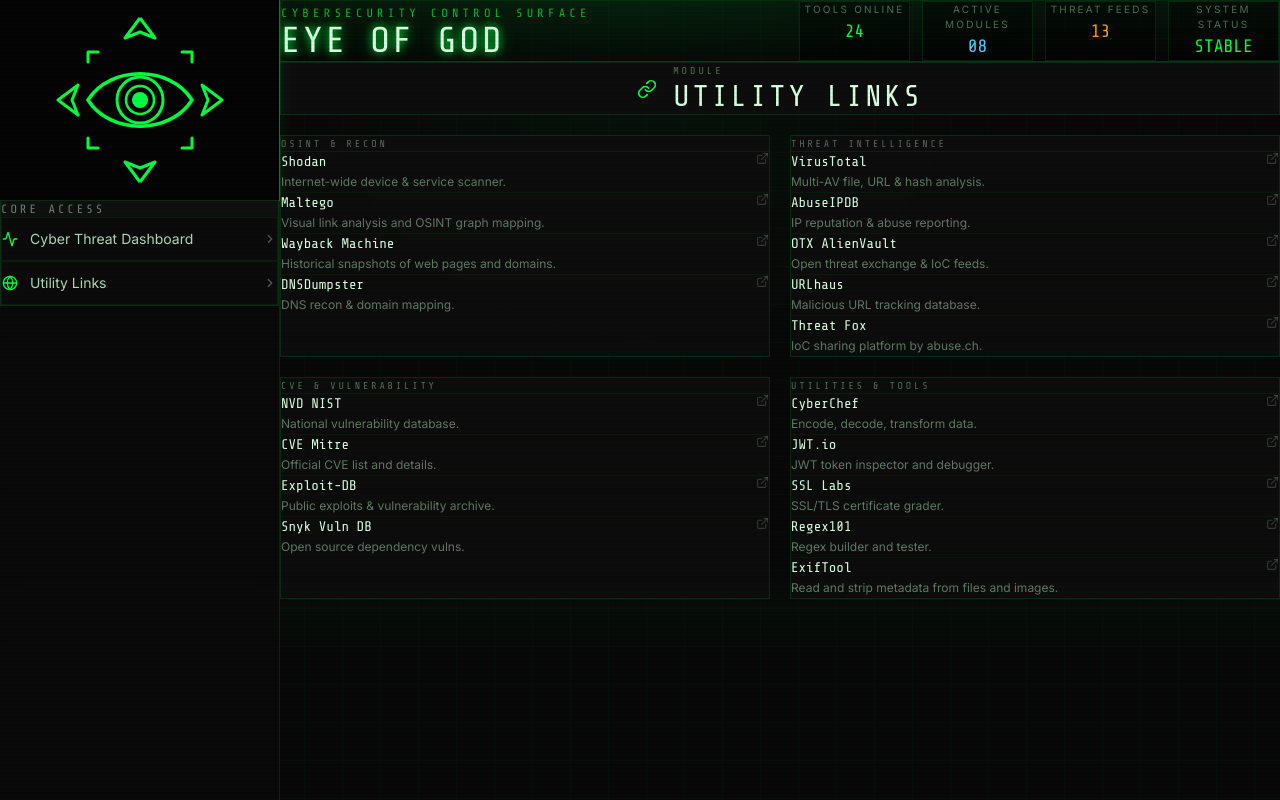
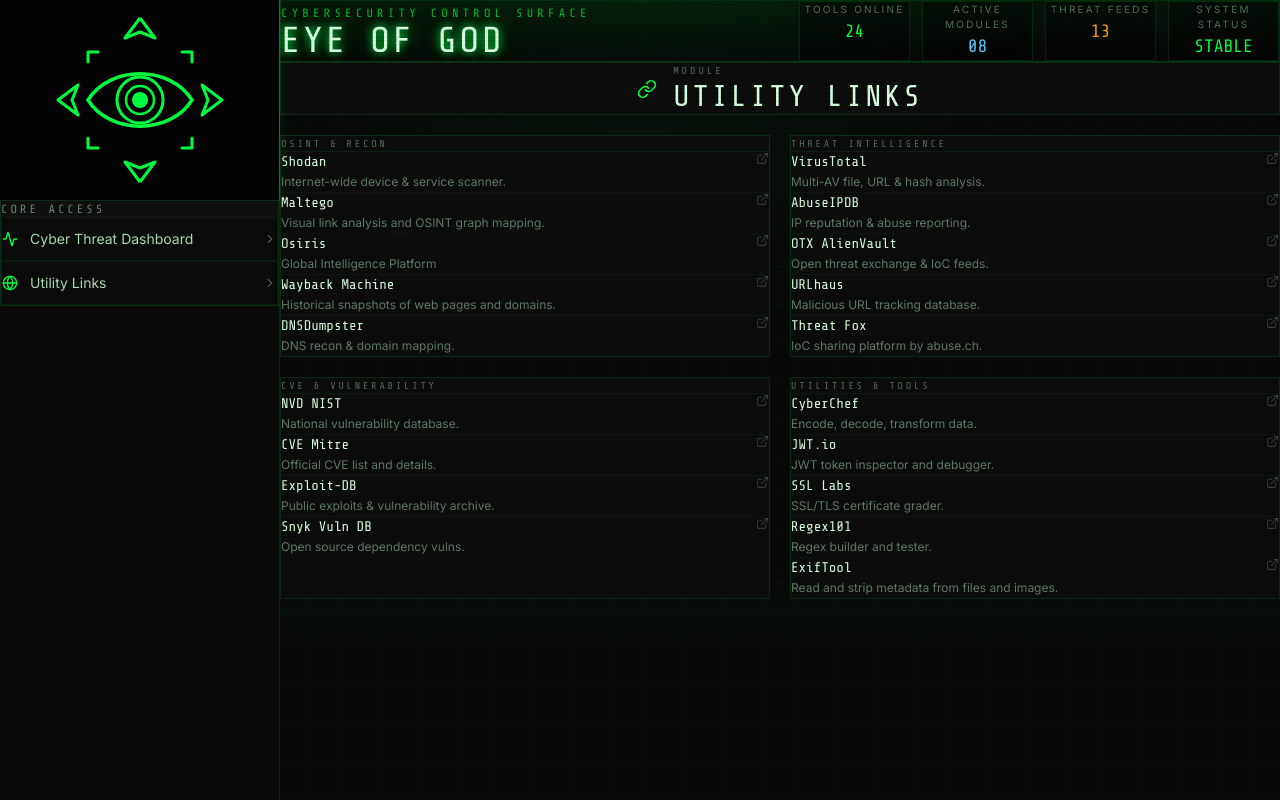
Before and after one commit to RykerWilder/eye-of-god, a React (Vite) app in the folder frontend/: page /utility-links in a window 1280 px wide. Built offline with nearby package versions, Linux system fonts and the light colour scheme.

Commit message:
fix: utility links path

```diff
--- a/frontend/src/main.jsx
+++ b/frontend/src/main.jsx
@@ -18,7 +18,7 @@
         <Route element={<Layout />}>
           <Route path="/" element={<HomePage />} />
           <Route path="/recon" element={<Recon />} />
-          <Route path="utility-links" element={<UtilityLinks />} />
+          <Route path="/utility-links" element={<UtilityLinks />} />
           <Route path="/threat-intel" element={<ThreatIntel />} />
         </Route>
       </Routes>
--- a/frontend/src/pages/UtilityLinks.jsx
+++ b/frontend/src/pages/UtilityLinks.jsx
@@ -6,6 +6,7 @@
     links: [
       { name: 'Shodan',          url: 'https://shodan.io',             desc: 'Internet-wide device & service scanner.' },
       { name: 'Maltego',         url: 'https://maltego.com',           desc: 'Visual link analysis and OSINT graph mapping.' },
+      { name: 'Osiris',          url: 'https://osirisai.live',         desc: 'Global Intelligence Platform'},
       { name: 'Wayback Machine', url: 'https://web.archive.org',       desc: 'Historical snapshots of web pages and domains.' },
       { name: 'DNSDumpster',     url: 'https://dnsdumpster.com',       desc: 'DNS recon & domain mapping.' },
     ],
```
